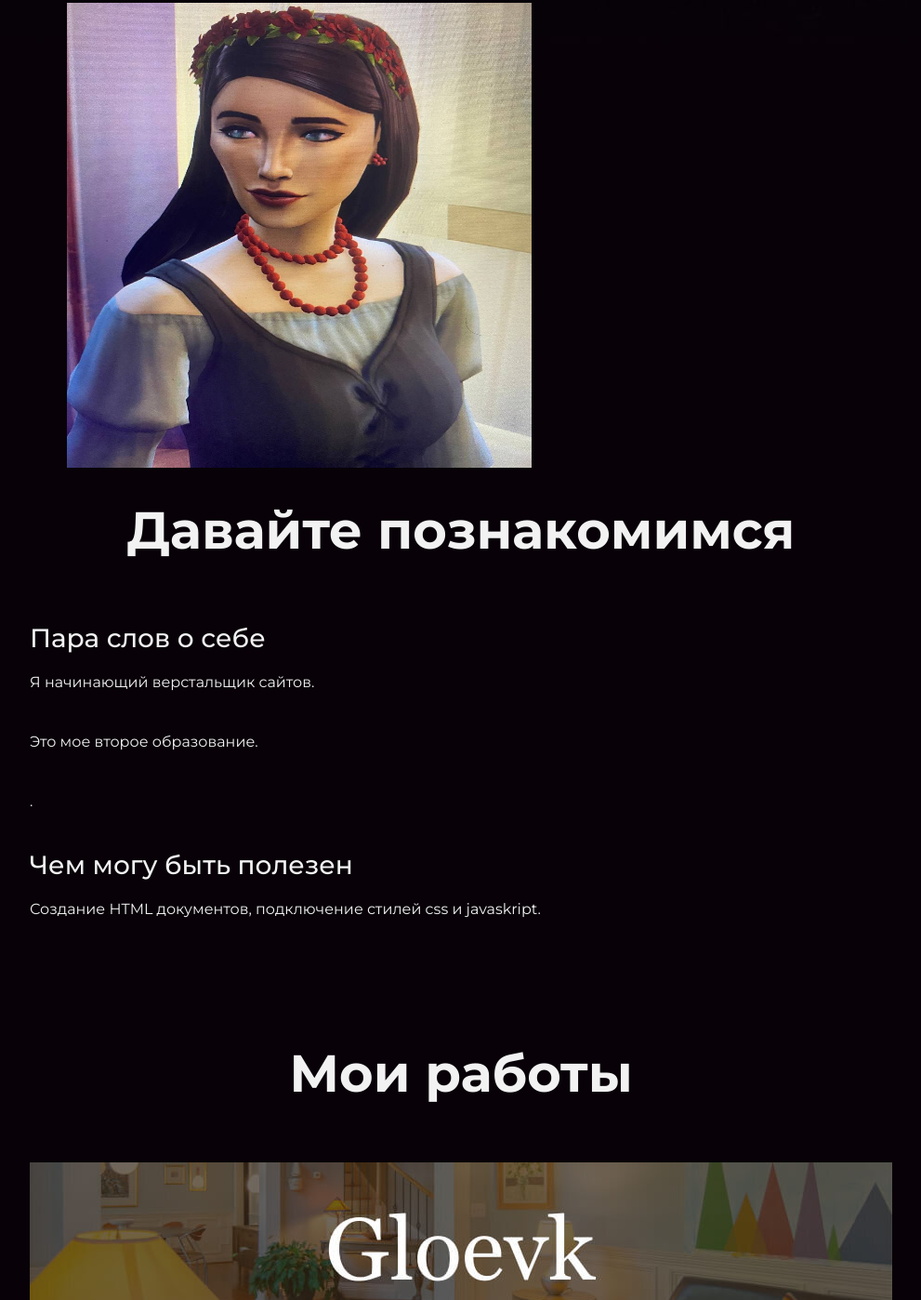
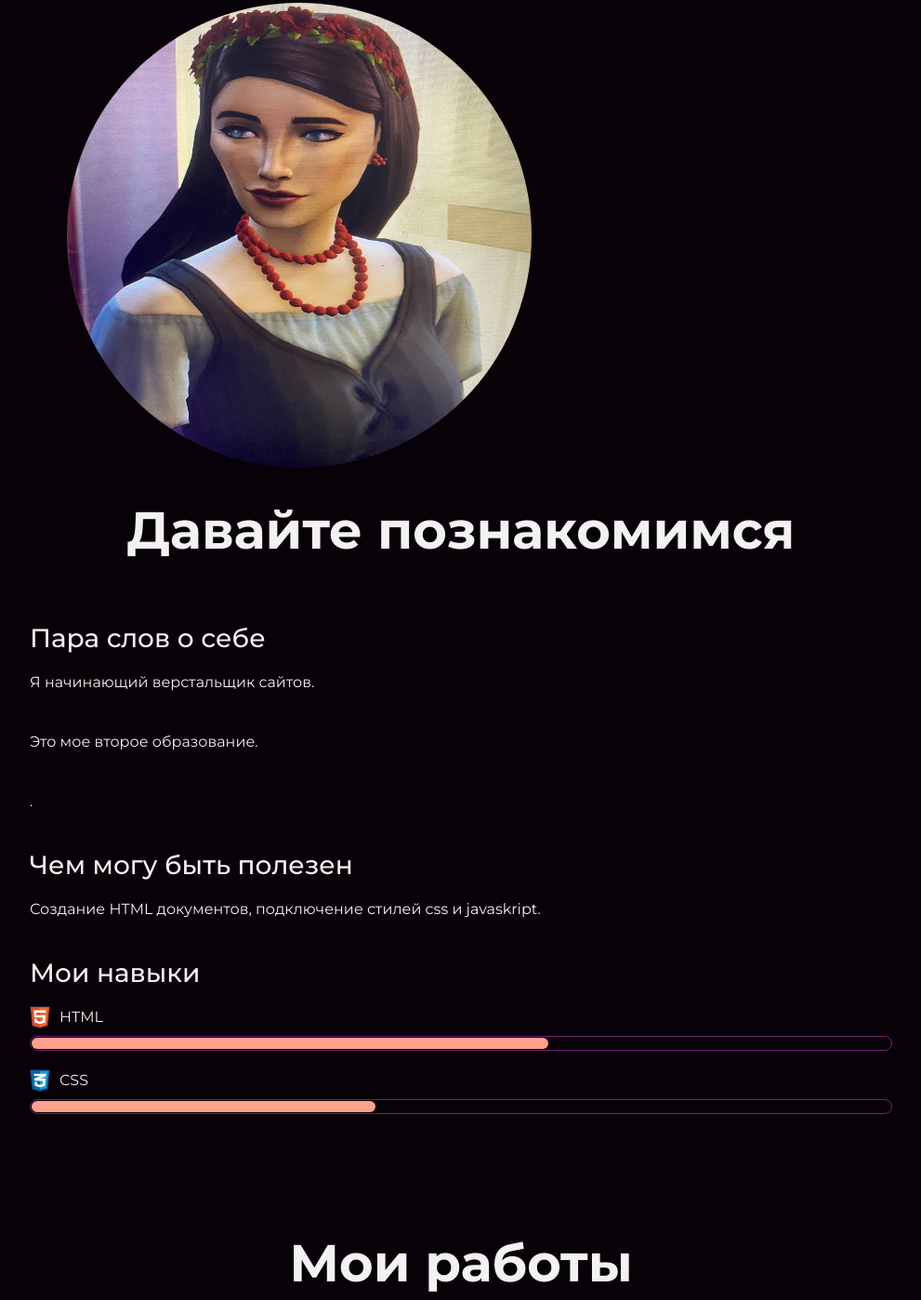
Before and after one commit to TessaAnastessa/my-site, a plain HTML site: page index.html in a window 1280 px wide. Shown: the part 953-2351 px from the top of the page at 93% size, without its empty margins (144-1135 px from the left). Drawn offline with Linux system fonts and the light colour scheme; files whose address does not match are found by name.

Commit message:
Add files via upload
скруглила аватар

```diff
--- a/index.html
+++ b/index.html
@@ -26,13 +26,22 @@
     <section class="intro">
       <div class=container>
         <figure>
-          <img src="аватарка.jpg" width="500" height="500" alt="Фотография Анастасии Баздаревой">
+          <img class="avatar"src="аватарка.jpg" width="500" height="500" alt="Фотография Анастасии Баздаревой">
         </figure>
         <h2 class="subheading">Давайте познакомимся</h2>
       <h3>Пара слов о себе</h3>
       <p>Я начинающий верстальщик сайтов.<p>Это мое второе образование.</p>.</p>
       <h3>Чем могу быть полезен</h3>
       <p>Создание HTML документов, подключение стилей css и javaskript.</p>
+      <div class="skills">
+        <h3>Мои навыки</h3>
+        <dl class="skills-list">
+          <dt class="skill-html" >HTML</dt>
+          <dd class="level"><div style="width:60%">60%</div></dd>
+          <dt class="skill-css">CSS</dt>
+          <dd class="level"><div style="width:40%">40%</div></dd>
+        </dl>
+      </div>
     </div>
     </section>
 
--- a/style.css
+++ b/style.css
@@ -83,6 +83,9 @@ body {
   text-align: center;
 }
 
+.avatar{
+  border-radius: 50%;
+}
 .intro h3,
 .portfolio h3 {
   margin: 0 0 12px;
```
